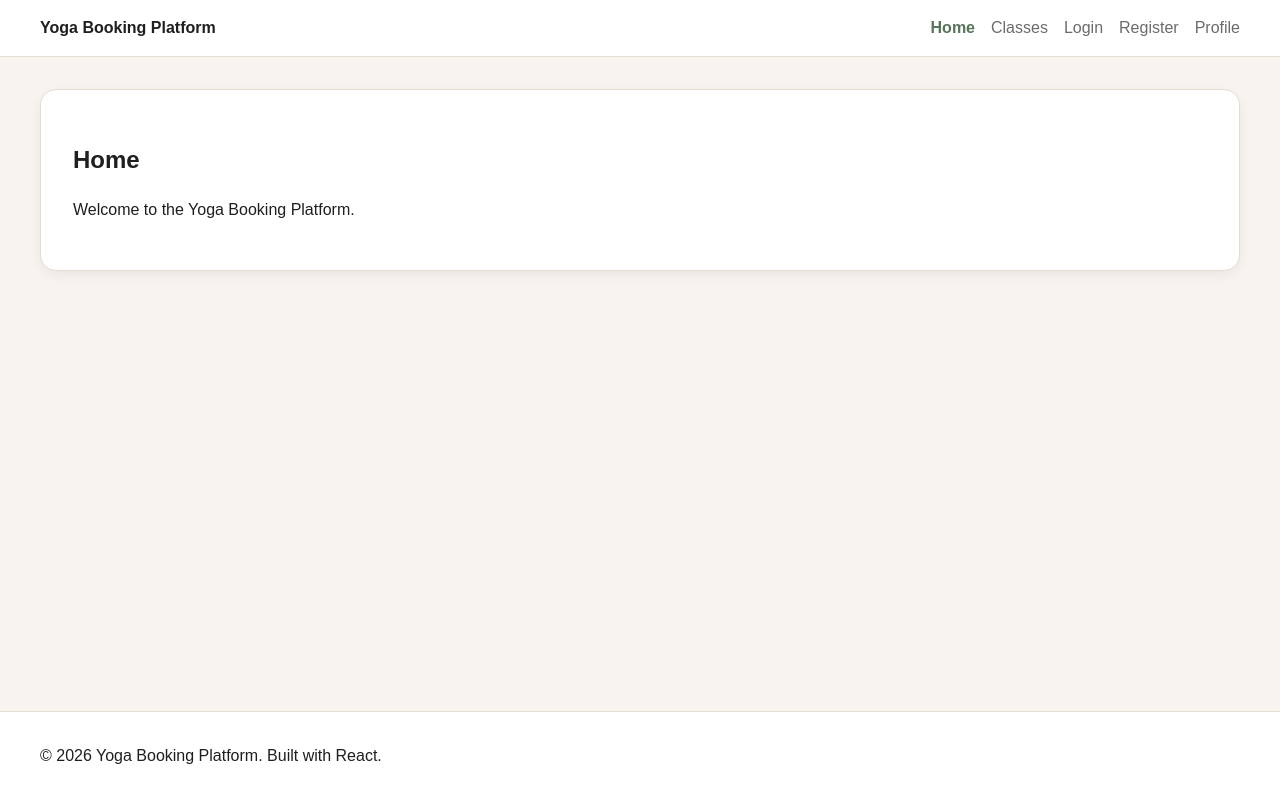
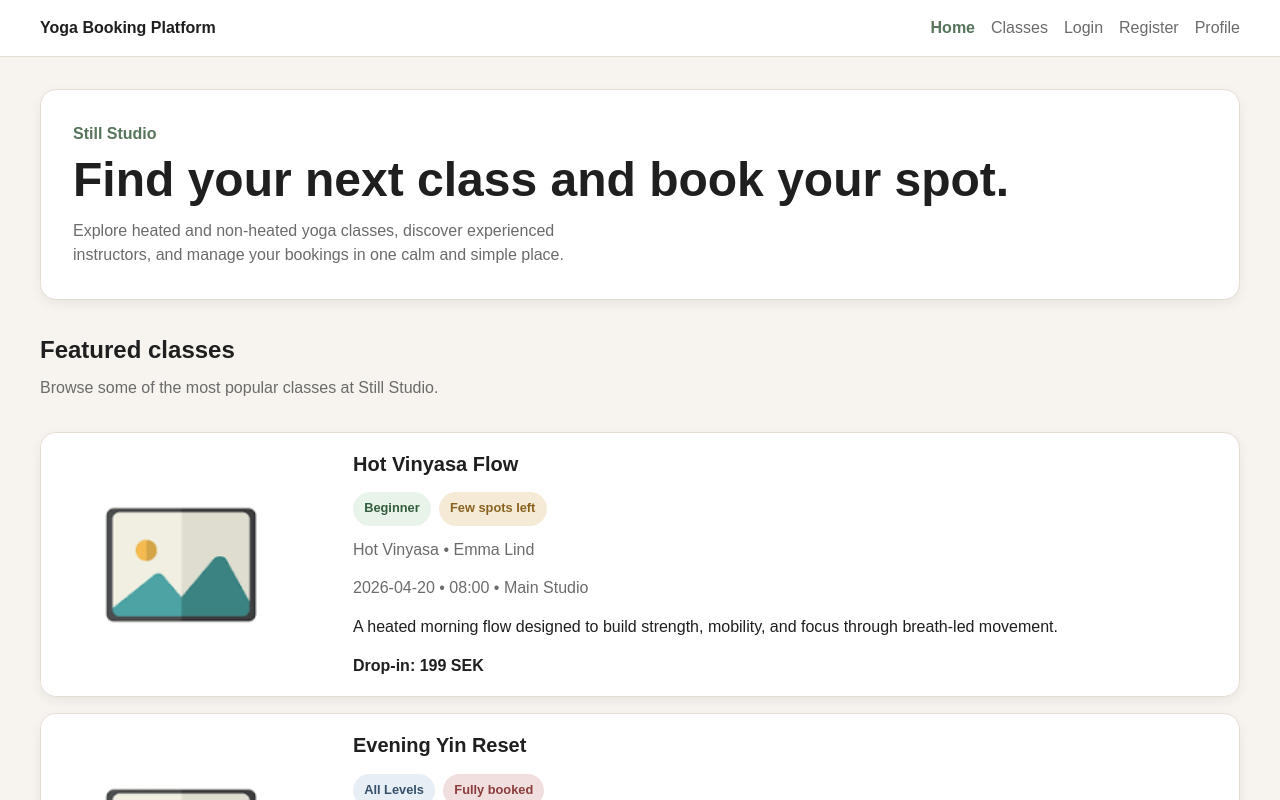
Before and after one commit to JennAnd/yoga-booking-platform, a React (Vite) app: page / in a window 1280 px wide. Shown: the top 800 px of the page. Built offline with nearby package versions, Linux system fonts and the light colour scheme.

Commit message:
feat: add featured classes section to home page

```diff
--- a/src/index.css
+++ b/src/index.css
@@ -252,3 +252,52 @@ a {
     aspect-ratio: auto;
   }
 }
+
+/* ---------------------------------- */
+/* Home page                                */
+/* ---------------------------------- */
+
+.home-page {
+  display: grid;
+  gap: var(--space-6);
+}
+
+.home-hero {
+  padding: var(--space-6);
+  background-color: var(--color-surface);
+  border: 1px solid var(--color-border);
+  border-radius: var(--radius-lg);
+  box-shadow: var(--shadow-sm);
+}
+
+.home-hero__eyebrow {
+  margin: 0 0 var(--space-2);
+  color: var(--color-primary-dark);
+  font-weight: 600;
+}
+
+.home-hero__title {
+  margin: 0 0 var(--space-3);
+  font-size: clamp(2rem, 5vw, 3rem);
+  line-height: 1.1;
+}
+
+.home-hero__description {
+  margin: 0;
+  max-width: 60ch;
+  color: var(--color-text-muted);
+}
+
+.home-featured {
+  display: grid;
+  gap: var(--space-4);
+}
+
+.home-featured__header h2 {
+  margin: 0 0 var(--space-2);
+}
+
+.home-featured__header p {
+  margin: 0;
+  color: var(--color-text-muted);
+}
--- a/src/pages/Home.jsx
+++ b/src/pages/Home.jsx
@@ -1,12 +1,41 @@
 /**
  * Home page for the Yoga Booking Platform.
+ * Highlights featured classes and introduces the studio experience.
  */
 
+import ClassCard from "../components/classes/ClassCard";
+import { classes } from "../data/classes";
+
 function Home() {
+  const featuredClasses = classes.filter((yogaClass) => yogaClass.isFeatured);
+
   return (
-    <section className="page-placeholder">
-      <h1>Home</h1>
-      <p>Welcome to the Yoga Booking Platform.</p>
+    <section className="home-page">
+      <div className="home-hero">
+        <p className="home-hero__eyebrow">Still Studio</p>
+        <h1 className="home-hero__title">
+          Find your next class and book your spot.
+        </h1>
+        <p className="home-hero__description">
+          Explore heated and non-heated yoga classes, discover experienced
+          instructors, and manage your bookings in one calm and simple place.
+        </p>
+      </div>
+
+      <div className="home-featured">
+        <div className="home-featured__header">
+          <h2>Featured classes</h2>
+          <p>Browse some of the most popular classes at Still Studio.</p>
+        </div>
+
+        <ul className="class-card-list">
+          {featuredClasses.map((yogaClass) => (
+            <li key={yogaClass.id}>
+              <ClassCard yogaClass={yogaClass} />
+            </li>
+          ))}
+        </ul>
+      </div>
     </section>
   );
 }
```
